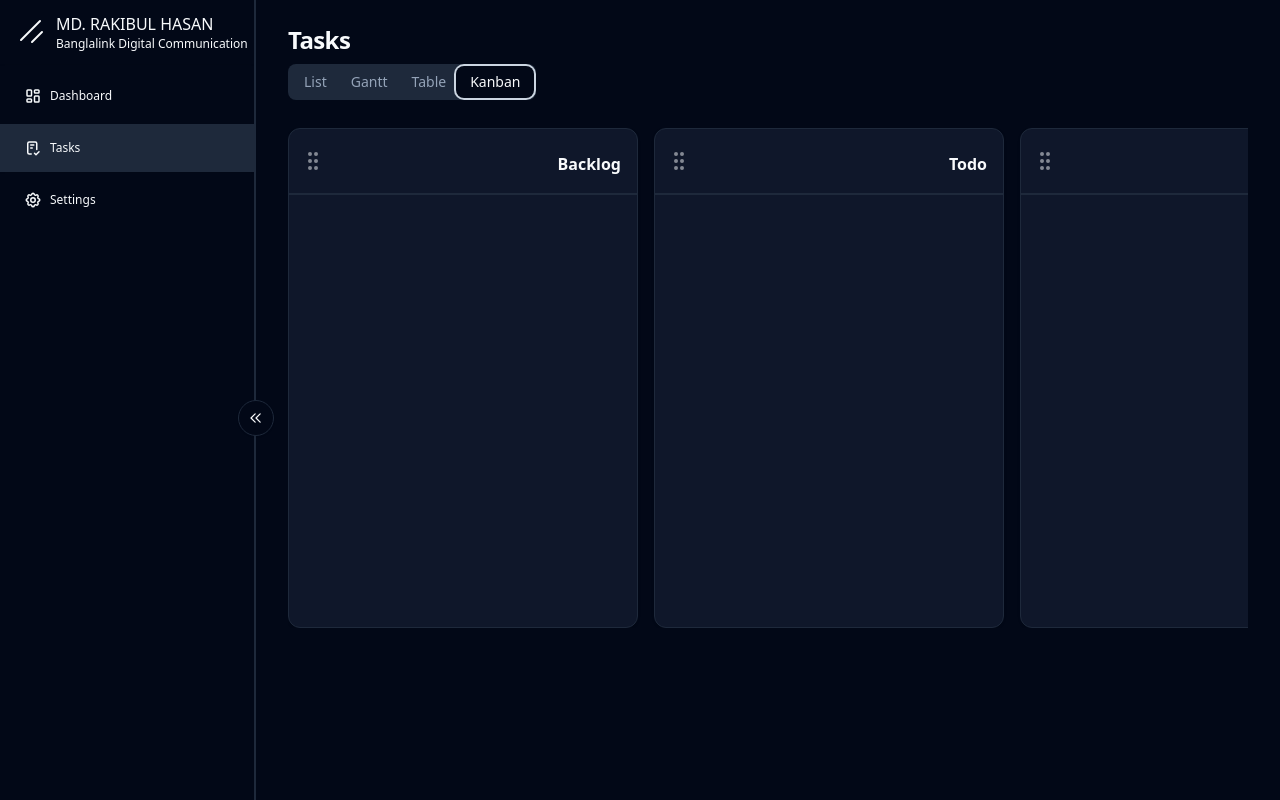
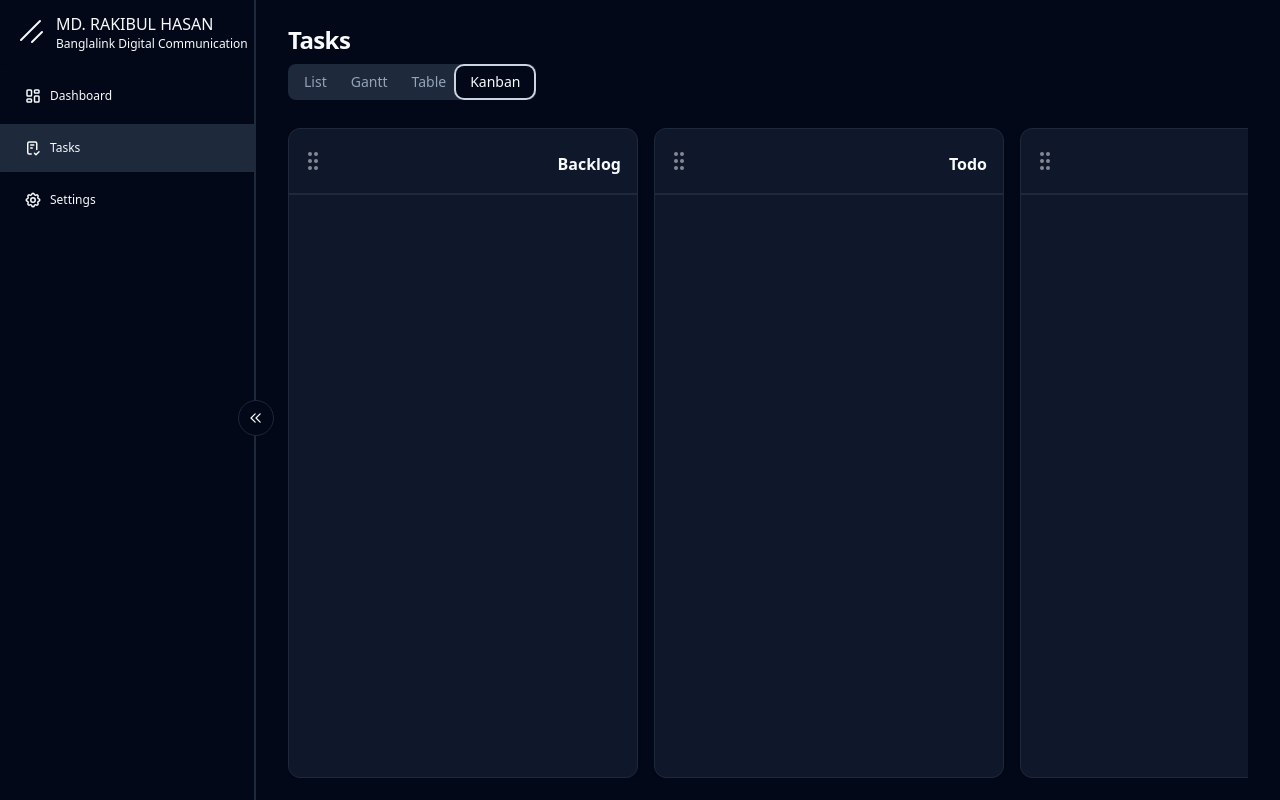
Before and after one commit to rhasanm/productivex, a React (Vite) app: page /tasks in a window 1280 px wide. Both pictures are taken after a click on the tab "Kanban". Built offline with nearby package versions, Linux system fonts and the light colour scheme.

Commit message:
updated board column height on kanban

```diff
--- a/src/pages/tasks/components/BoardColumn.tsx
+++ b/src/pages/tasks/components/BoardColumn.tsx
@@ -57,7 +57,7 @@ export function BoardColumn({ column, tasks, isOverlay }: BoardColumnProps) {
   };
 
   const variants = cva(
-    "h-[500px] max-h-[500px] w-[350px] max-w-full bg-primary-foreground flex flex-col flex-shrink-0 snap-center",
+    "h-[650px] max-h-[650px] w-[350px] max-w-full bg-primary-foreground flex flex-col flex-shrink-0 snap-center",
     {
       variants: {
         dragging: {
```
